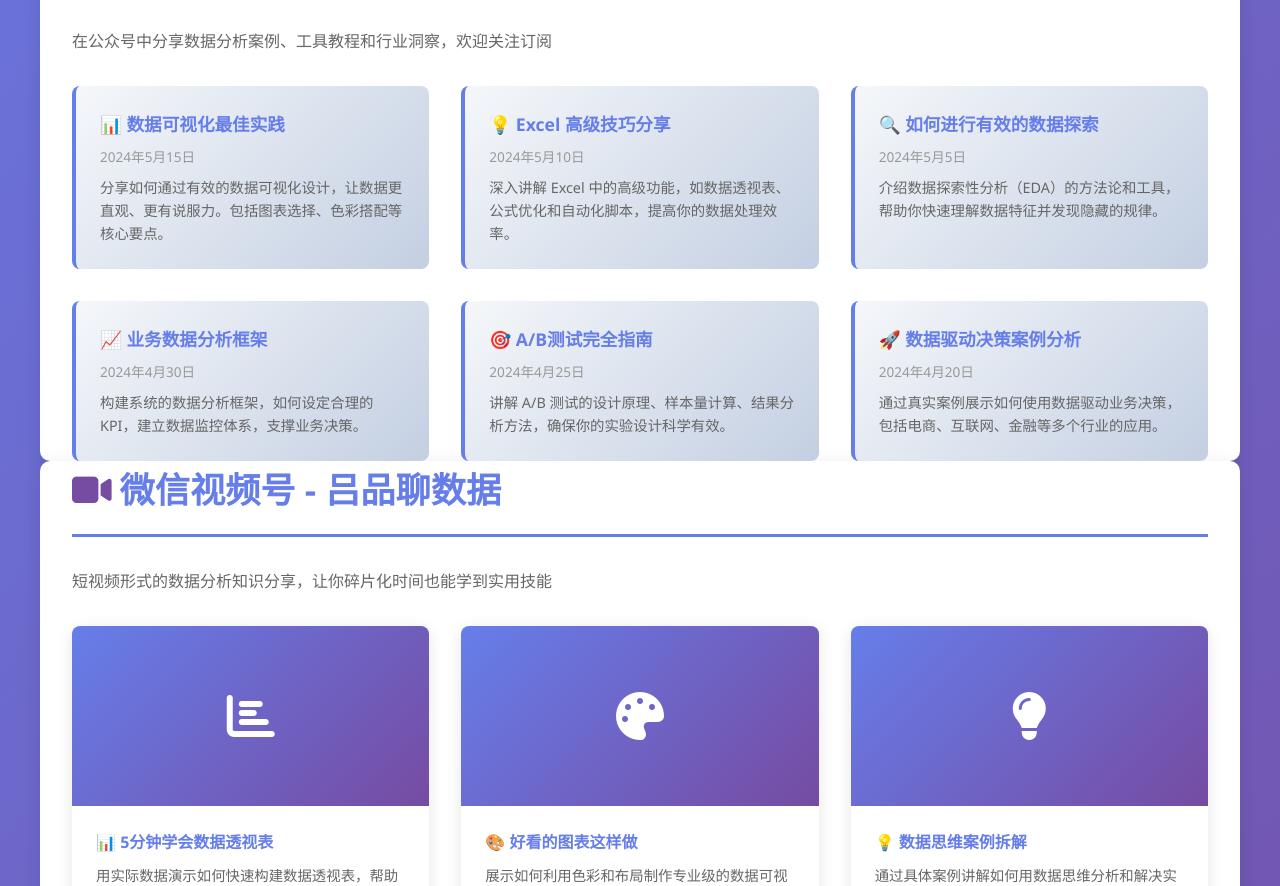
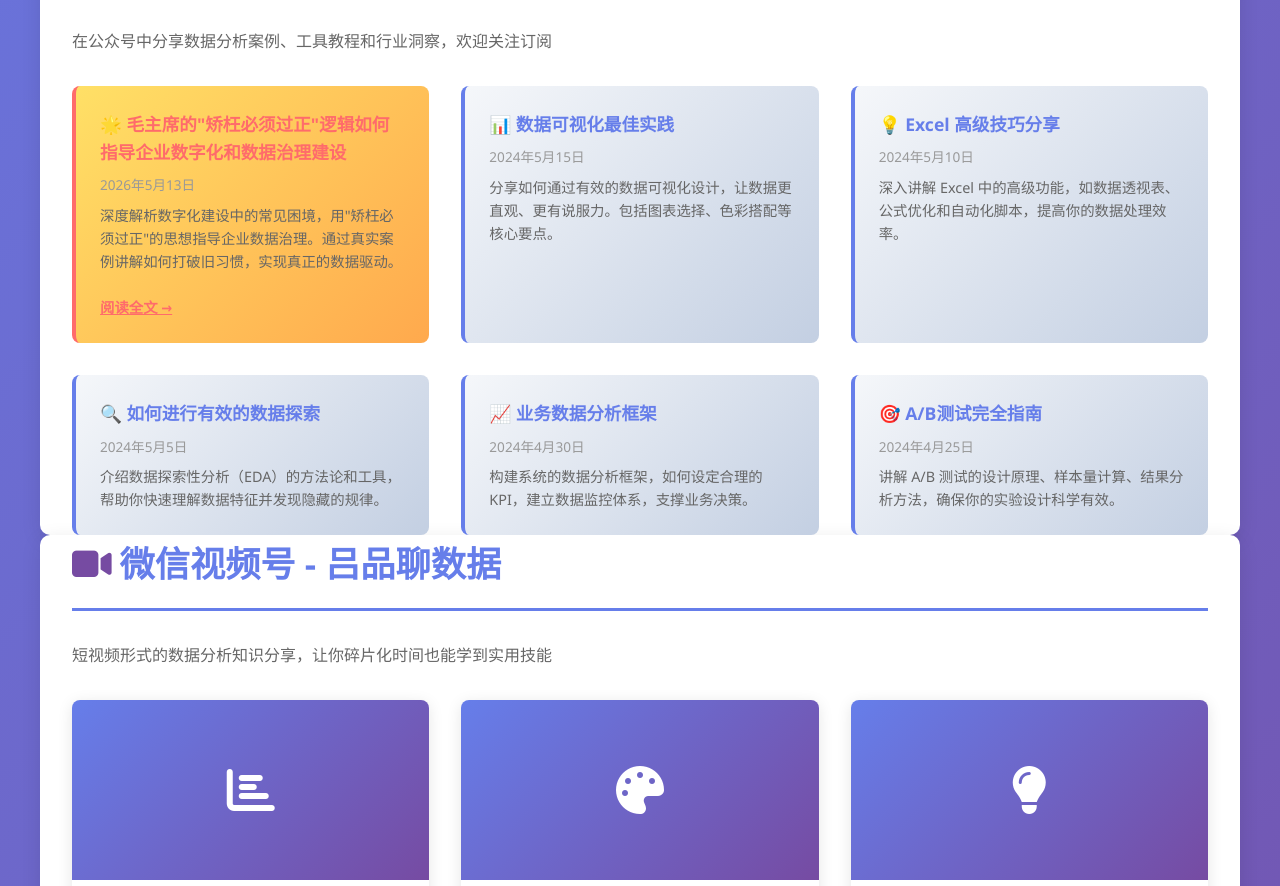
Before and after one commit to simonlvpin/work, a plain HTML site: page index.html in a window 1280 px wide. Shown: the part 1027-1913 px from the top of the page. Drawn offline with Linux system fonts and the light colour scheme.

Commit message:
✨ Add: Featured article on digital transformation strategy

```diff
--- a/index.html
+++ b/index.html
@@ -431,6 +431,12 @@
             在公众号中分享数据分析案例、工具教程和行业洞察，欢迎关注订阅
         </p>
         <div class="articles-grid">
+            <div class="article-card" style="border-left: 4px solid #ff6b6b; background: linear-gradient(135deg, #ffe066 0%, #ffa94d 100%);">
+                <h4 style="color: #ff6b6b;">🌟 毛主席的"矫枉必须过正"逻辑如何指导企业数字化和数据治理建设</h4>
+                <p class="date">2026年5月13日</p>
+                <p>深度解析数字化建设中的常见困境，用"矫枉必须过正"的思想指导企业数据治理。通过真实案例讲解如何打破旧习惯，实现真正的数据驱动。<br><br>
+                <a href="https://mp.weixin.qq.com/s/dG3RY8cqLpa1s5MZSwL_ZA" target="_blank" style="color: #ff6b6b; font-weight: bold; text-decoration: underline;">阅读全文 →</a></p>
+            </div>
             <div class="article-card">
                 <h4>📊 数据可视化最佳实践</h4>
                 <p class="date">2024年5月15日</p>
@@ -455,11 +461,6 @@
                 <h4>🎯 A/B测试完全指南</h4>
                 <p class="date">2024年4月25日</p>
                 <p>讲解 A/B 测试的设计原理、样本量计算、结果分析方法，确保你的实验设计科学有效。</p>
-            </div>
-            <div class="article-card">
-                <h4>🚀 数据驱动决策案例分析</h4>
-                <p class="date">2024年4月20日</p>
-                <p>通过真实案例展示如何使用数据驱动业务决策，包括电商、互联网、金融等多个行业的应用。</p>
             </div>
         </div>
     </section>
```
